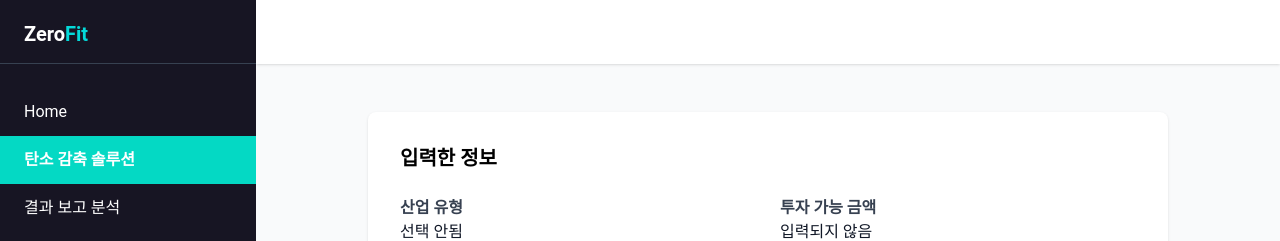
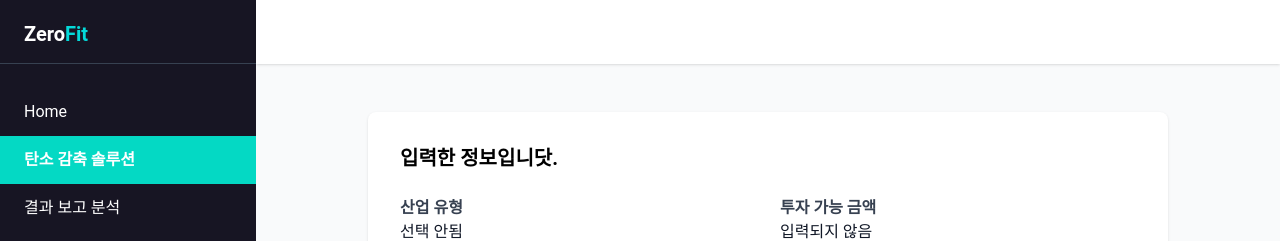
Before and after one commit to eukddan/scd, a React (Vite) app: page /consulting/analysis in a window 1280 px wide. Shown: the top 241 px of the page. Built offline with nearby package versions, Linux system fonts and the light colour scheme; a small style sheet from the web is missing.

Commit message:
fix: text 추가

```diff
--- a/src/pages/consulting/ConsultingAnalysis.tsx
+++ b/src/pages/consulting/ConsultingAnalysis.tsx
@@ -26,7 +26,7 @@ const ConsultingAnalysis = () => {
         {/* 메인 컨텐츠 */}
         <div className="flex flex-col items-center w-full max-w-[1200px] px-6 md:px-10 mt-12 mx-auto">
           <Card className="p-8 w-full">
-            <h2 className="text-xl font-bold mb-6">입력한 정보</h2>
+            <h2 className="text-xl font-bold mb-6">입력한 정보입니닷.</h2>
             <div className="grid grid-cols-2 gap-6">
               {/* 산업군 */}
               <div>
```
